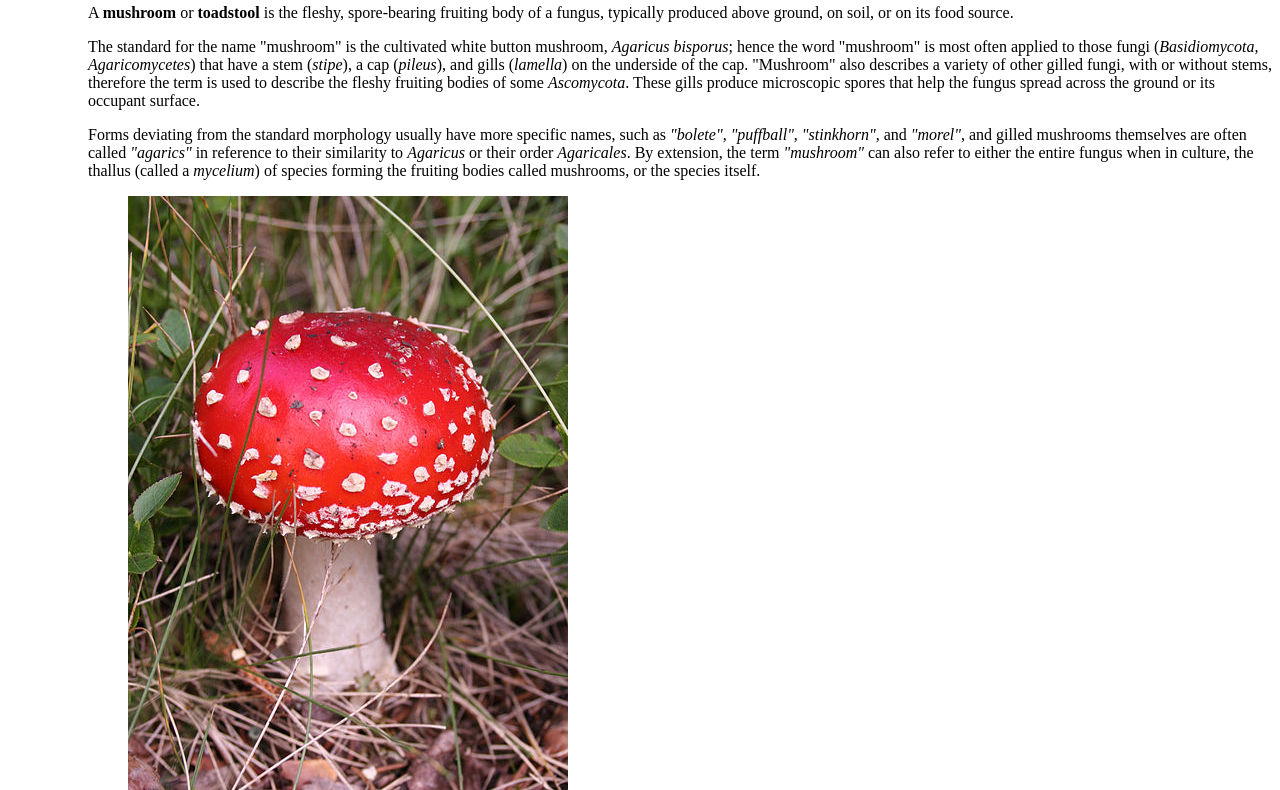
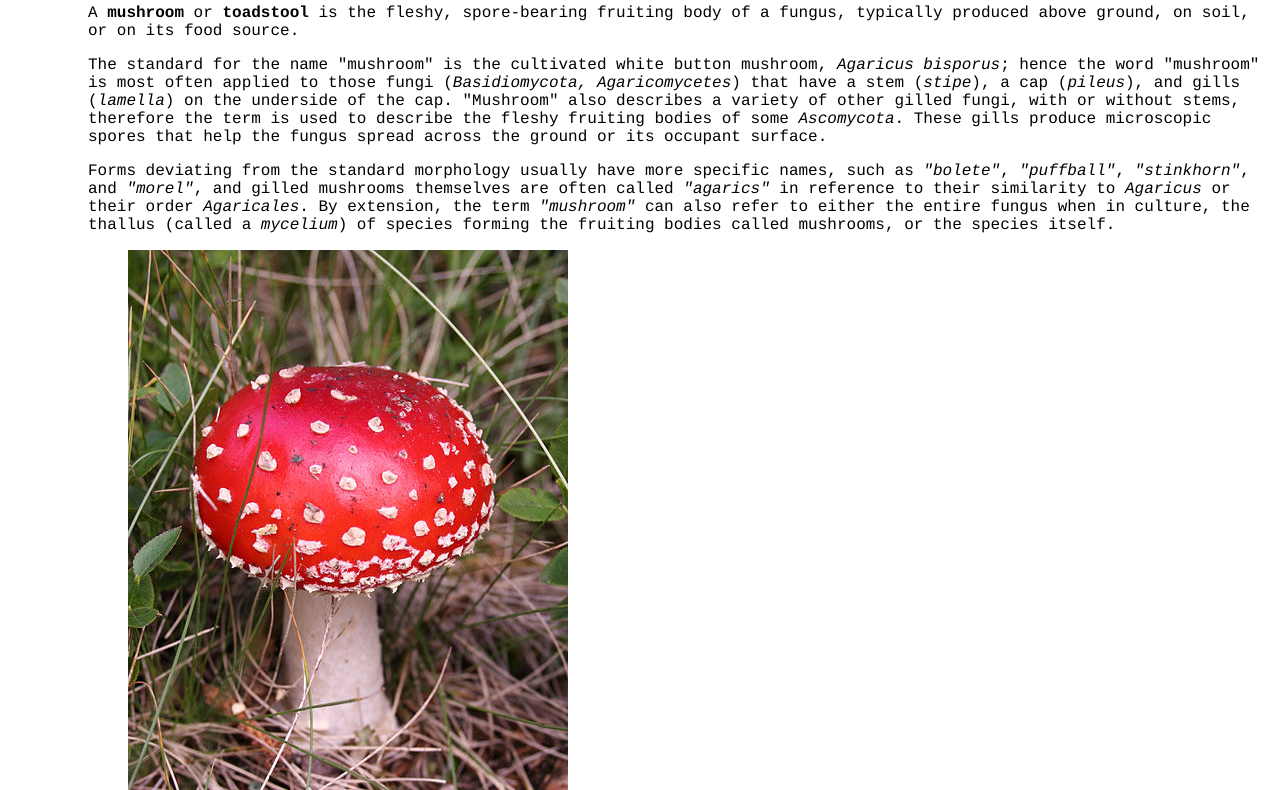
Before and after one commit to CatBrown98/mushroom, a plain HTML site: page index.html in a window 1280 px wide. Shown: the part 219-1009 px from the top of the page. Drawn offline with Linux system fonts and the light colour scheme.

Commit message:
Update main.css

```diff
--- a/main.css
+++ b/main.css
@@ -1 +1 @@
-font-family: Courier;
+body{font-family: Courier;}
```
